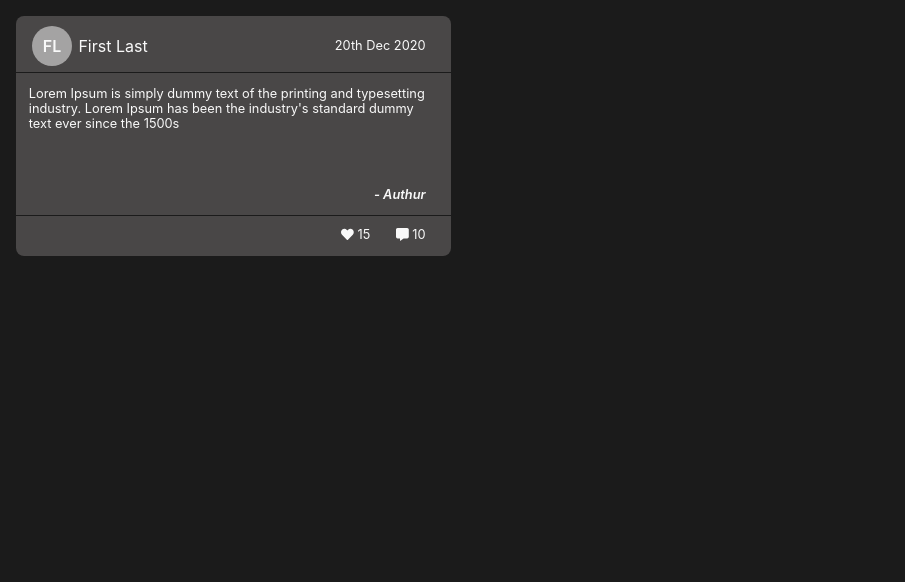
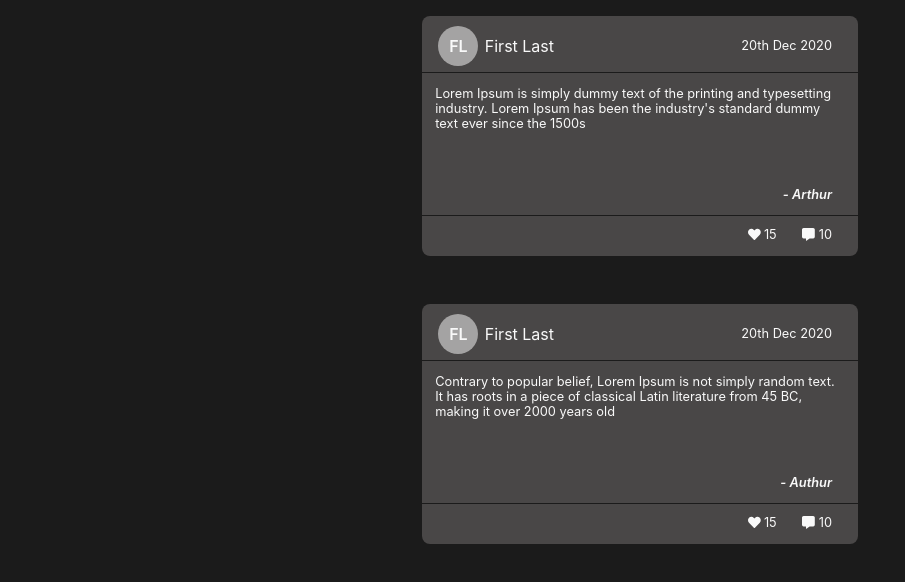
Before and after one commit to meddyrainzo/quoters_react, a React (Create React App) app: page / in a window 1280 px wide. Shown: the top 582 px of the page, without its empty margins (0-905 px from the left). Built offline with nearby package versions, Linux system fonts and the light colour scheme.

Commit message:
Added quote list

```diff
--- a/src/components/App.tsx
+++ b/src/components/App.tsx
@@ -1,34 +1,11 @@
 import React, { FC } from 'react';
-import Quote from './quote/Quote';
 import './App.scss';
-
-const firstQuote = {
-  id: '123345',
-  quote:
-    "Lorem Ipsum is simply dummy text of the printing and typesetting \
-  industry. Lorem Ipsum has been the industry's standard dummy text ever \
-  since the 1500s",
-  author: 'Authur',
-  postedBy: { firstname: 'First', lastname: 'Last' },
-  postedOn: '20th Dec 2020',
-  numberOfComments: 10,
-  numberOfLikes: 15,
-  likedByYou: false,
-};
+import QuoteList from './quote/QuoteList';
 
 const App: FC = () => {
   return (
     <div>
-      <Quote
-        id={firstQuote.id}
-        quote={firstQuote.quote}
-        author={firstQuote.author}
-        postedBy={firstQuote.postedBy}
-        postedOn={firstQuote.postedOn}
-        numberOfComments={firstQuote.numberOfComments}
-        numberOfLikes={firstQuote.numberOfLikes}
-        likedByYou={firstQuote.likedByYou}
-      />
+      <QuoteList />
     </div>
   );
 };
--- /dev/null
+++ b/src/components/quote/QuoteList.scss
@@ -0,0 +1,8 @@
+@import '../../base';
+
+.quote-list {
+  display: flex;
+  flex-direction: column;
+  align-items: center;
+  gap: 1em;
+}
--- a/src/components/quote/QuoteList.tsx
+++ b/src/components/quote/QuoteList.tsx
@@ -1 +1,32 @@
-import React from 'react'
+import React, { FC, useEffect, useState } from 'react';
+
+import sampleQuotes from '../../fake-server/sampleQuotes';
+import { SingleQuote } from './models/singleQuote';
+import Quote from './Quote';
+import './QuoteList.scss';
+
+const QuoteList: FC = () => {
+  const [quotes, setQuotes] = useState(Array<SingleQuote>());
+  useEffect(() => {
+    setQuotes(sampleQuotes);
+  }, []);
+
+  const createQuotes = () =>
+    quotes.map((quote) => (
+      <Quote
+        key={quote.id}
+        id={quote.id}
+        quote={quote.quote}
+        author={quote.author}
+        postedBy={quote.postedBy}
+        postedOn={quote.postedOn}
+        numberOfComments={quote.numberOfComments}
+        numberOfLikes={quote.numberOfLikes}
+        likedByYou={quote.likedByYou}
+      />
+    ));
+
+  return <div className='quote-list'>{createQuotes()}</div>;
+};
+
+export default QuoteList;
```
Also changed, not shown: 1 other file (tests, documents, lock files or other folders).
